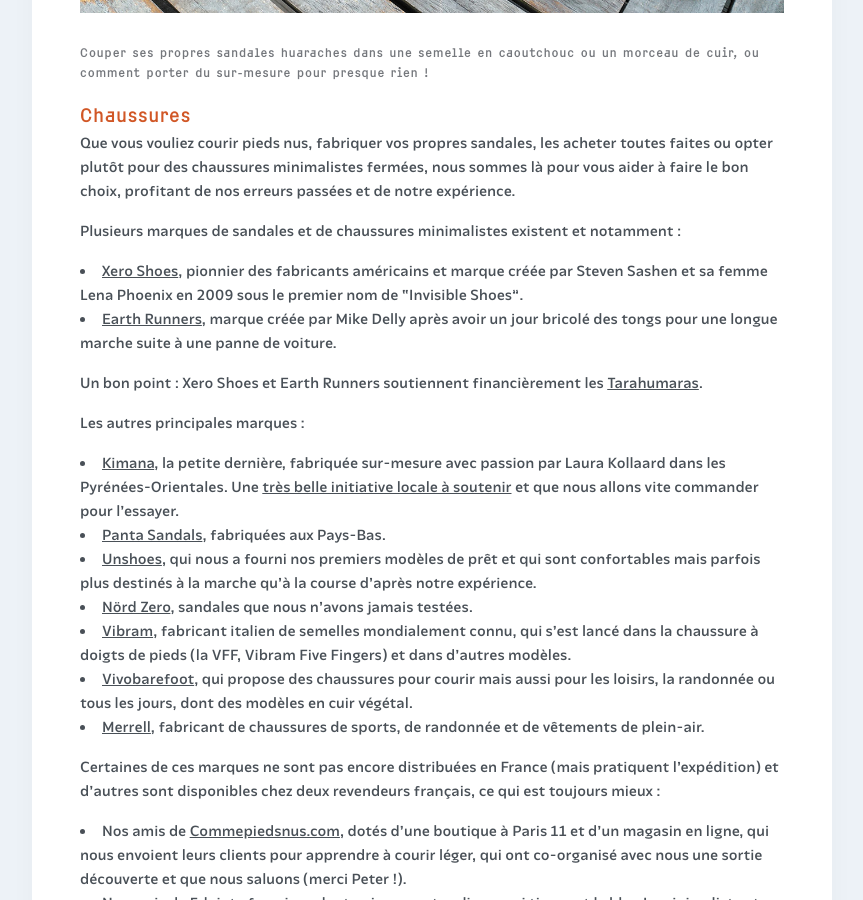
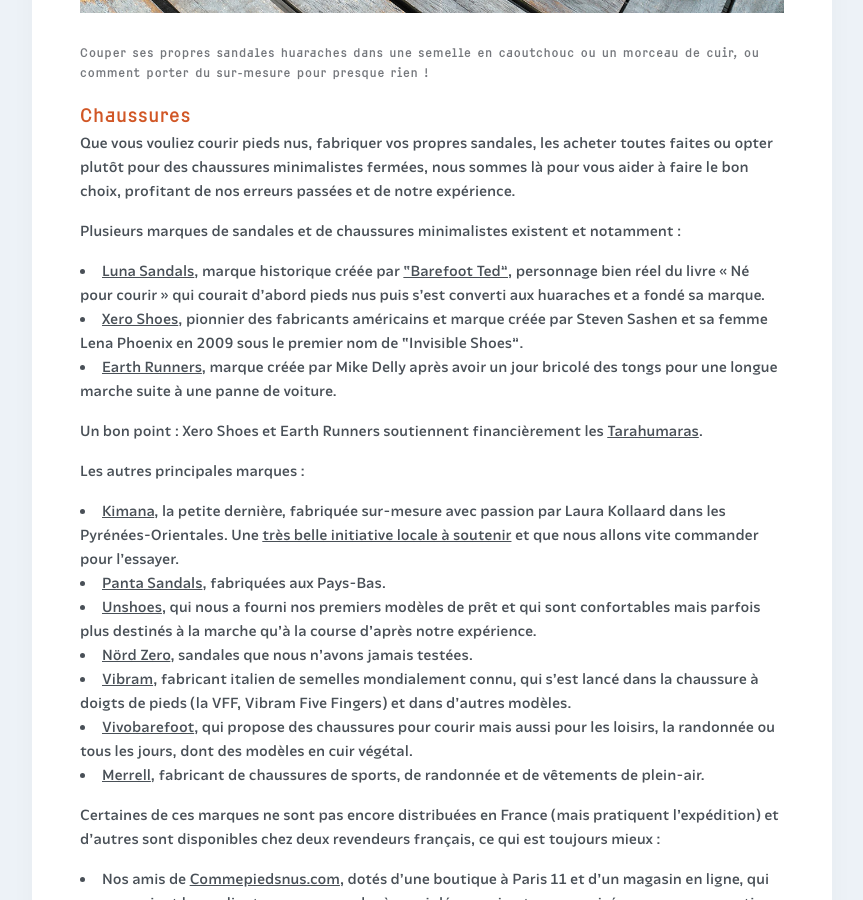
Before and after one commit to courirpaleo/courirpaleo.github.io, a Jekyll site: the page built from _pages/ressources.md, in a window 1280 px wide and 900 px high, scrolled down 8186 px. Shown: the whole window, without its empty margins (208-1071 px from the left). Built offline with Jekyll 4.4.1, drawn with Linux system fonts in a browser that asks for light colours; some web fonts are replaced.

Commit message:
Update ressources.md

```diff
--- a/_pages/ressources.md
+++ b/_pages/ressources.md
@@ -87,6 +87,7 @@
 Que vous vouliez courir pieds nus, fabriquer vos propres sandales, les acheter toutes faites ou opter plutôt pour des chaussures minimalistes fermées, nous sommes là pour vous aider à faire le bon choix, profitant de nos erreurs passées et de notre expérience.
 
 Plusieurs marques de sandales et de chaussures minimalistes existent et notamment&nbsp;:
+- [Luna Sandals](https://lunasandals.com/pages/roots-of-luna-sandals), marque historique créée par ["Barefoot Ted"](https://www.barefootted.com/bio), personnage bien réel du livre «&nbsp;Né pour courir&nbsp;» qui courait d'abord pieds nus puis s'est converti aux huaraches et a fondé sa marque.
 - [Xero Shoes](https://xeroshoes.com/xero-shoes-story), pionnier des fabricants américains et marque créée par Steven Sashen et sa femme Lena Phoenix en 2009 sous le premier nom de "Invisible Shoes".
 - [Earth Runners](https://www.earthrunners.com/pages/about-us), marque créée par Mike Delly après avoir un jour bricolé des tongs pour une longue marche suite à une panne de voiture.
 
```
